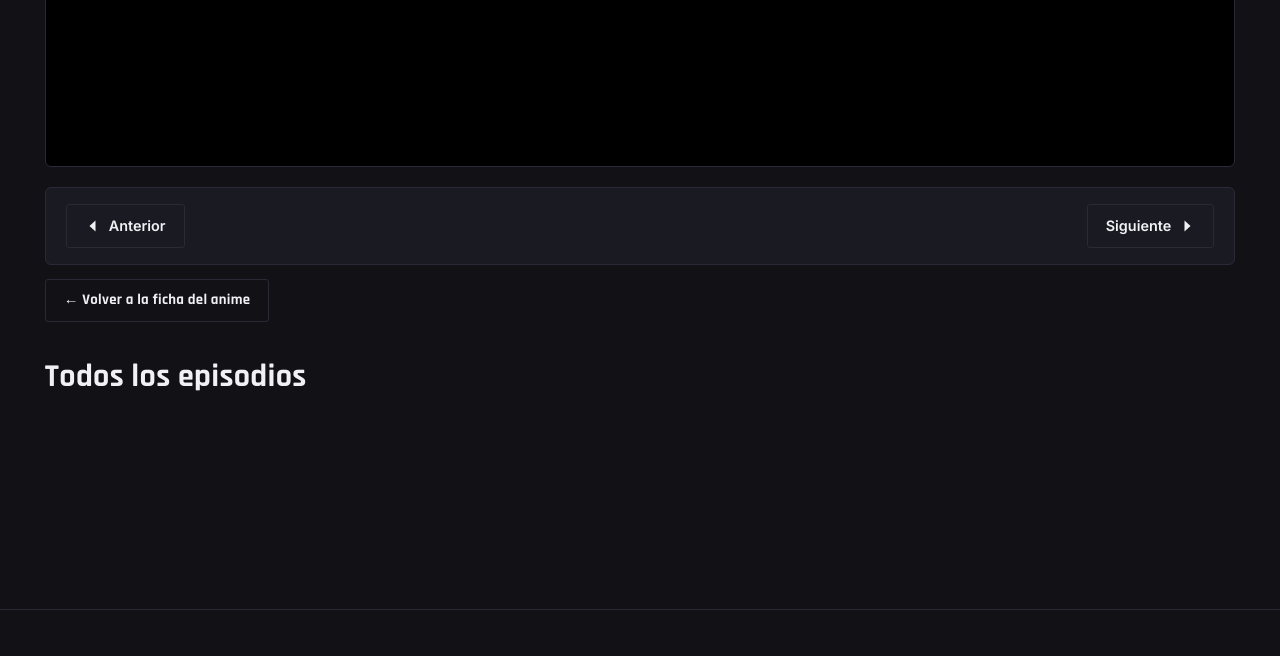
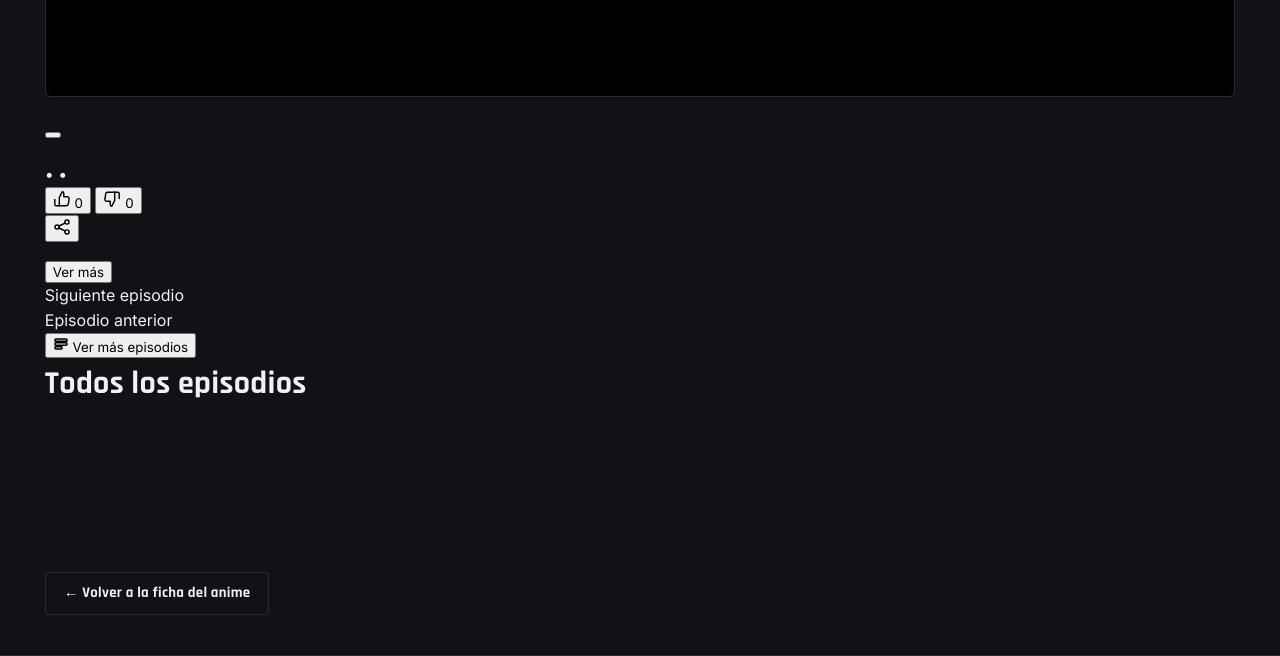
Before and after one commit to ficticionaltv/ftvpage, a plain HTML site: page capitulo.html in a window 1280 px wide. Shown: the part 650-1306 px from the top of the page. Drawn offline with Linux system fonts and the light colour scheme; no server answers.

Commit message:
Add files via upload

```diff
--- a/capitulo.html
+++ b/capitulo.html
@@ -32,46 +32,75 @@
   </nav>
 </header>
 
-<main class="container">
-  <div class="chapter-breadcrumb">
-    <a href="catalogo.html">Catálogo</a>
-    <span>/</span>
-    <a id="chapter-anime-link" href="#"></a>
-    <span>/</span>
-    <span>Episodio</span>
+<main class="container chapter-page" id="chapter-root">
+  <div class="chapter-player">
+    <div class="chapter-player-frame" id="player-wrap"></div>
   </div>
 
-  <h1 class="chapter-title" id="chapter-title"></h1>
+  <div class="chapter-layout" id="chapter-body">
+    <div class="chapter-info">
+      <div class="chapter-info-top">
+        <a class="chapter-kicker" id="chapter-kicker" href="#"></a>
+        <button class="chapter-save-btn" id="chapter-save-btn" type="button" aria-pressed="false"></button>
+      </div>
 
-  <div id="chapter-body">
-    <div class="chapter-player">
-      <div class="chapter-player-frame" id="player-wrap"></div>
+      <h1 class="chapter-title" id="chapter-title"></h1>
+
+      <div class="chapter-meta" id="chapter-meta">
+        <span class="chapter-chip" id="chapter-duration-chip"></span>
+        <span class="chapter-meta-sep">•</span>
+        <span id="chapter-audio-text"></span>
+        <span class="chapter-meta-sep">•</span>
+        <span id="chapter-position-text"></span>
+      </div>
+
+      <div class="chapter-engagement">
+        <div class="chapter-votes" role="group" aria-label="Valorar este episodio">
+          <button class="vote-btn is-like" id="btn-like" type="button" aria-pressed="false">
+            <svg width="18" height="18" viewBox="0 0 20 20" fill="none" stroke="currentColor" stroke-width="1.6" stroke-linecap="round" stroke-linejoin="round"><path d="M7 18V9M2 10.5V16a1.5 1.5 0 0 0 1.5 1.5H15a2 2 0 0 0 2-1.7l.9-6A2 2 0 0 0 15.9 7.5H12V3.8a1.8 1.8 0 0 0-1.8-1.8L7 8.5"/></svg>
+            <span id="like-count">0</span>
+          </button>
+          <button class="vote-btn is-dislike" id="btn-dislike" type="button" aria-pressed="false">
+            <svg width="18" height="18" viewBox="0 0 20 20" fill="none" stroke="currentColor" stroke-width="1.6" stroke-linecap="round" stroke-linejoin="round"><path d="M13 2v9M18 9.5V4a1.5 1.5 0 0 0-1.5-1.5H5a2 2 0 0 0-2 1.7l-.9 6A2 2 0 0 0 4.1 12.5H8v3.7a1.8 1.8 0 0 0 1.8 1.8L13 11.5"/></svg>
+            <span id="dislike-count">0</span>
+          </button>
+        </div>
+        <button class="chapter-share-btn" id="chapter-share-btn" type="button" title="Compartir episodio" aria-label="Compartir episodio">
+          <svg width="18" height="18" viewBox="0 0 20 20" fill="none" stroke="currentColor" stroke-width="1.6" stroke-linecap="round" stroke-linejoin="round"><circle cx="15.5" cy="4.5" r="2.3"/><circle cx="4.5" cy="10" r="2.3"/><circle cx="15.5" cy="15.5" r="2.3"/><path d="M6.6 8.9l6.8-3.3M6.6 11.1l6.8 3.3"/></svg>
+        </button>
+      </div>
+
+      <div class="chapter-description">
+        <p class="chapter-description-text" id="chapter-description"></p>
+        <button class="chapter-desc-toggle" id="chapter-desc-toggle" type="button">Ver más</button>
+      </div>
     </div>
 
-    <nav class="chapter-nav-bar" aria-label="Navegación de episodios">
-      <a class="chapter-nav-btn" id="nav-prev" href="#">
-        <svg width="16" height="16" viewBox="0 0 16 16" fill="currentColor"><path d="M10.5 2.5L4.5 8l6 5.5"/></svg>
-        Anterior
-      </a>
-      <div class="chapter-position">
-        <span id="chapter-position"></span>
+    <aside class="chapter-sidebar">
+      <div class="chapter-side-group" id="side-next-group">
+        <span class="chapter-side-label">Siguiente episodio</span>
+        <div id="side-next"></div>
       </div>
-      <a class="chapter-nav-btn" id="nav-next" href="#">
-        Siguiente
-        <svg width="16" height="16" viewBox="0 0 16 16" fill="currentColor"><path d="M5.5 2.5l6 5.5-6 5.5"/></svg>
-      </a>
-    </nav>
+      <div class="chapter-side-group" id="side-prev-group">
+        <span class="chapter-side-label">Episodio anterior</span>
+        <div id="side-prev"></div>
+      </div>
+      <button class="chapter-more-btn" id="chapter-more-btn" type="button">
+        <svg width="16" height="16" viewBox="0 0 16 16" fill="none" stroke="currentColor" stroke-width="1.6" stroke-linecap="round" stroke-linejoin="round"><rect x="2" y="3" width="12" height="2.4" rx="1"/><rect x="2" y="6.8" width="12" height="2.4" rx="1"/><rect x="2" y="10.6" width="7" height="2.4" rx="1"/></svg>
+        Ver más episodios
+      </button>
+    </aside>
+  </div>
 
-    <div class="chapter-back-row">
-      <a class="btn btn-ghost btn-sm" id="chapter-back-link" href="catalogo.html">← Volver a la ficha del anime</a>
+  <section class="section" id="all-episodes-section" style="padding-top:0;">
+    <div class="section-head">
+      <h2>Todos los episodios</h2>
     </div>
+    <div class="episodes-grid" id="chapter-episodes-rail"></div>
+  </section>
 
-    <section class="section" style="padding-top:0;">
-      <div class="section-head">
-        <h2>Todos los episodios</h2>
-      </div>
-      <div class="episodes-grid" id="chapter-episodes-rail"></div>
-    </section>
+  <div class="chapter-back-row">
+    <a class="btn btn-ghost btn-sm" id="chapter-back-link" href="catalogo.html">← Volver a la ficha del anime</a>
   </div>
 </main>
 
```
